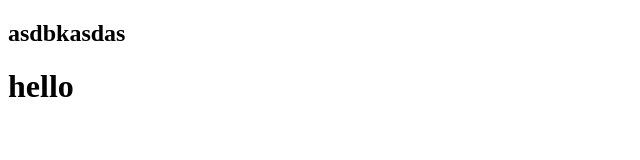
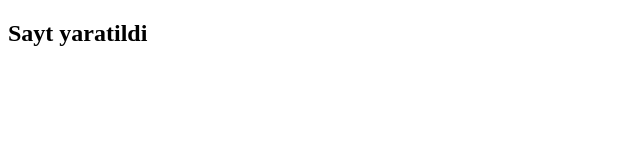
Before and after one commit to rawodjon/test2, a plain HTML site: page index.html in a window 1280 px wide. Shown: the whole page, without its empty margins (0-640 px from the left). Drawn offline with Linux system fonts and the light colour scheme.

Commit message:
rashakkkkk

```diff
--- a/index.html
+++ b/index.html
@@ -10,8 +10,9 @@
 
 <body>
 
-    <h2>asdbkasdas</h2>
-    <h1>hello</h1>
+    <h2>
+        Sayt yaratildi
+    </h2>
 </body>
 
 </html>
```
